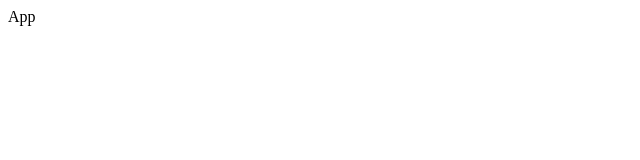
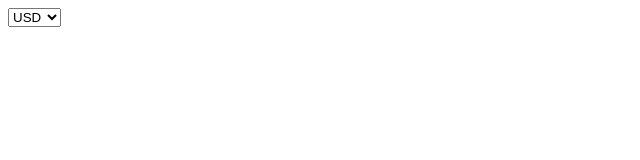
Before and after one commit to JackStandbridge/crypto-tracker, a React (Create React App) app: page / in a window 1280 px wide. Shown: the top 160 px of the page, without its empty margins (0-640 px from the left). Built offline with nearby package versions, Linux system fonts and the light colour scheme.

Commit message:
add jsx to currency picker component

```diff
--- a/src/App.js
+++ b/src/App.js
@@ -1,8 +1,12 @@
 import React from 'react';
+
+import CurrencyPicker from './components/CurrencyPicker';
 
 const App = () => {
 	return (
-		<div>App</div>
+		<>
+			<CurrencyPicker />
+		</>
 	);
 };
 
--- a/src/components/CurrencyPicker.js
+++ b/src/components/CurrencyPicker.js
@@ -1,9 +1,35 @@
 import React from 'react';
 
-const CurrencyPicker = () => {
+const CurrencyPicker = ({ currencies, handleChange }) => {
 	return (
-		<div>CurrencyPicker</div>
+		<>
+			<select
+				onChange={ handleChange }
+				defaultValue={ currencies[0] }
+			>
+
+				{ currencies.map(currency => (
+					<option
+						value={ currency }
+						key={ currency }
+					>
+						{ currency }
+					</option>
+				)) }
+
+			</select>
+		</>
 	);
 };
 
 export default CurrencyPicker;
+
+CurrencyPicker.defaultProps = {
+	currencies: [
+		'USD',
+		'GBP',
+		'EUR',
+		'JPY',
+		'KRW',
+	]
+}
```
